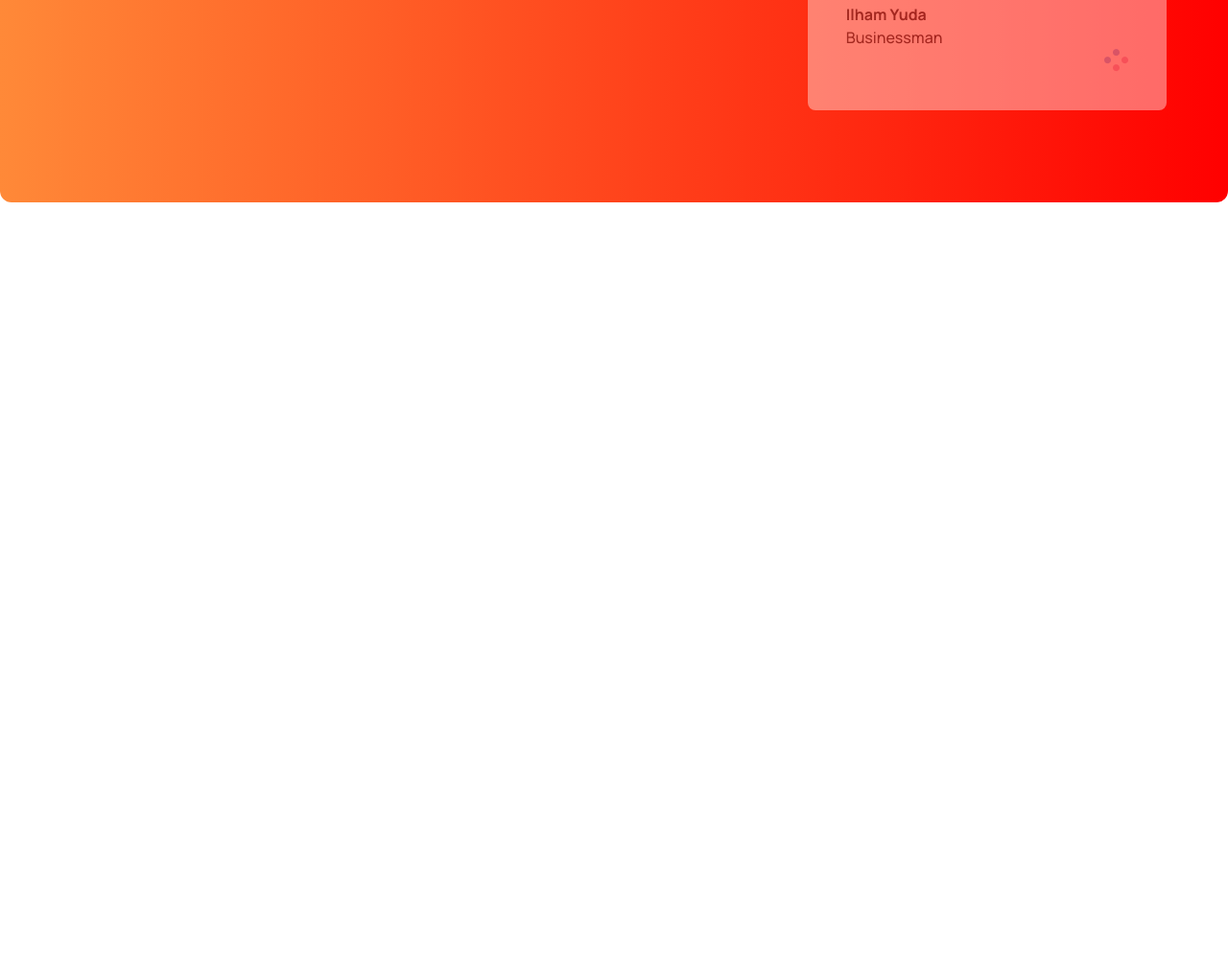
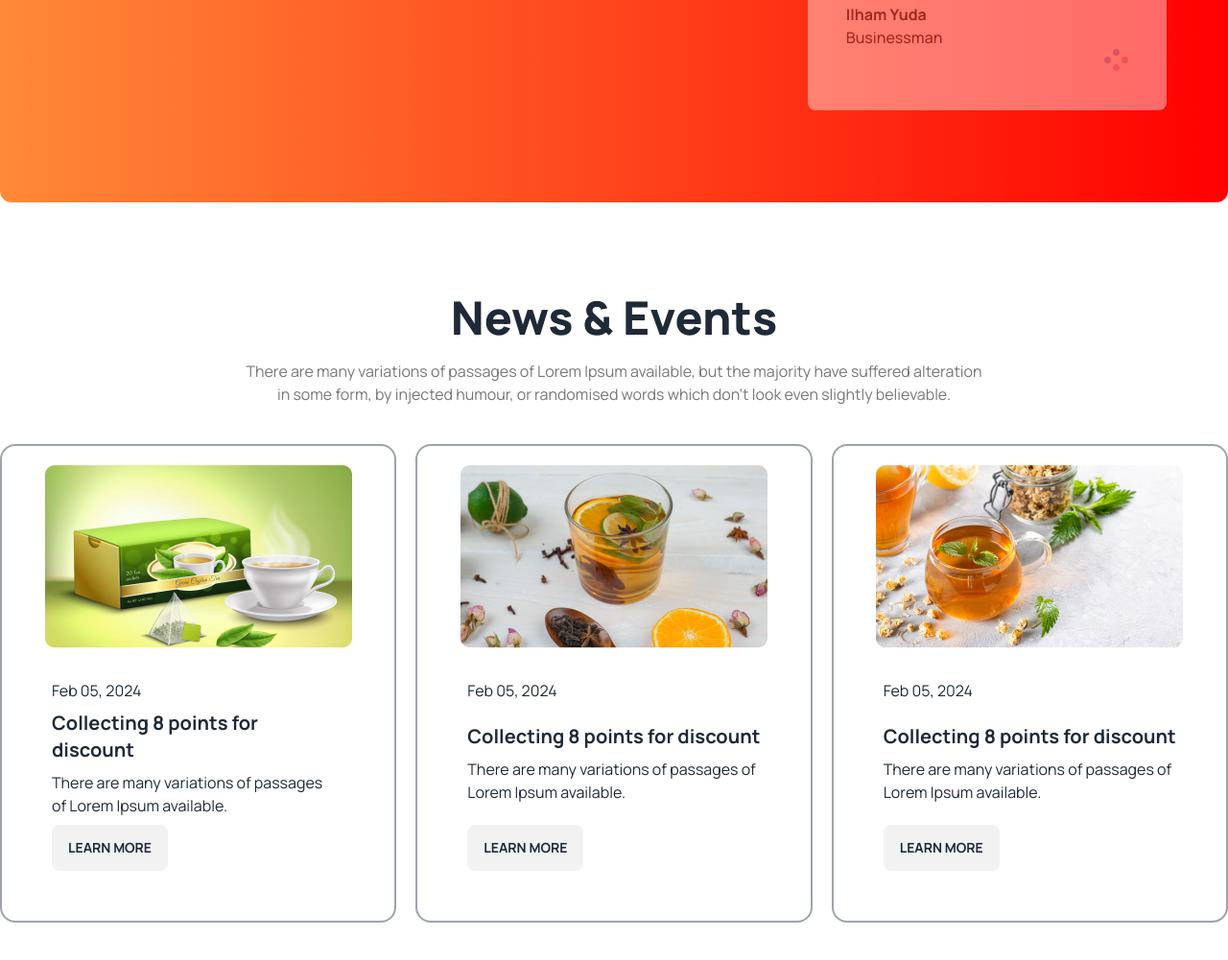
Before and after one commit to Syed-Musa/tea-stall-website, a plain HTML site: page index.html in a window 1280 px wide. Shown: the part 2312-3313 px from the top of the page at 96% size. Before the commit the page ends 2619 px from the top, so only its background shows below. Drawn offline with nearby package versions, Linux system fonts and the light colour scheme.

Commit message:
added news and event section

```diff
--- a/index.html
+++ b/index.html
@@ -186,6 +186,54 @@
           </div>
         </section>
         <!--super client section End-->
+
+        <!--news and event section Start-->
+        <section class="text-center my-24">
+          <h2 class="text-5xl font-extrabold mb-5">News & Events</h2>
+          <p class="lg:max-w-3xl mx-auto mb-10 text-[#777]">There are many variations of passages of Lorem Ipsum available, but the majority have suffered alteration in some form, by injected humour, or randomised words which don't look even slightly believable. </p>
+
+          <div class="grid gap-5 grid-cols-1 md:grid-cols-2 lg:grid-cols-3">
+            <!--first card-->
+            <div class="card bg-base-100 border-2 border-gray-400 p-5">
+              <figure><img src="./images/news-1.png" alt="Shoes" /></figure>
+              <div class="card-body text-start mr-5">
+                <p>Feb 05, 2024</p>
+                <h2 class="card-title">Collecting 8 points for discount</h2>
+                <p>There are many variations of passages of Lorem Ipsum available.</p>
+                <div class="card-actions">
+                  <button class="btn">Learn More</button>
+                </div>
+              </div>
+            </div>
+
+            <!--second card-->
+            <div class="card bg-base-100 border-2 border-gray-400 p-5">
+              <figure><img src="./images/news-2.png" alt="Shoes" /></figure>
+              <div class="card-body text-start">
+                <p>Feb 05, 2024</p>
+                <h2 class="card-title">Collecting 8 points for discount</h2>
+                <p>There are many variations of passages of Lorem Ipsum available.</p>
+                <div class="card-actions">
+                  <button class="btn">Learn More</button>
+                </div>
+              </div>
+            </div>
+
+            <!--third card-->
+            <div class="card bg-base-100 border-2 border-gray-400 p-5">
+              <figure><img src="./images/news-3.png" alt="Shoes" /></figure>
+              <div class="card-body text-start">
+                <p>Feb 05, 2024</p>
+                <h2 class="card-title">Collecting 8 points for discount</h2>
+                <p>There are many variations of passages of Lorem Ipsum available.</p>
+                <div class="card-actions">
+                  <button class="btn">Learn More</button>
+                </div>
+              </div>
+            </div>
+          </div>
+        </section>
+        <!--news and event section End-->
     </main>
 
     <footer>
```
